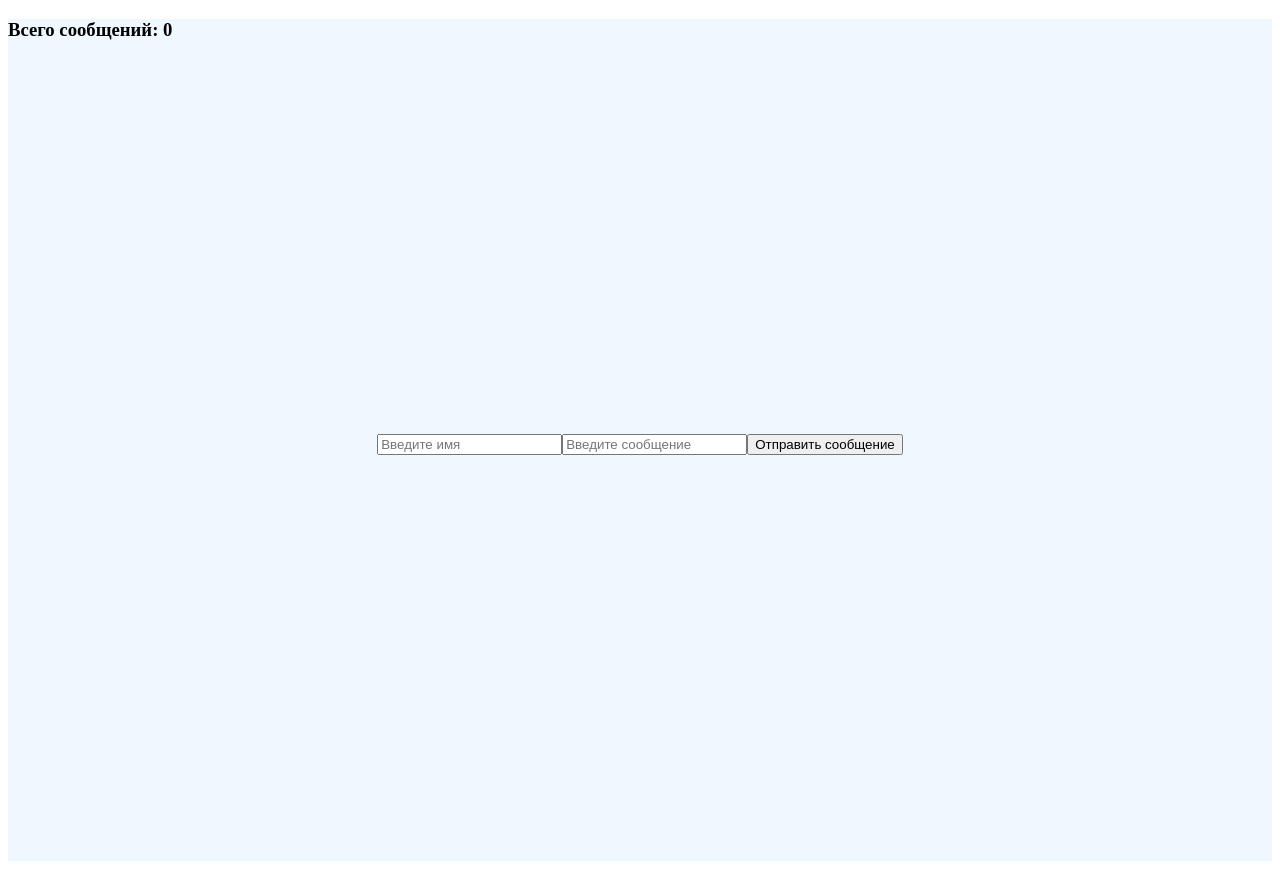
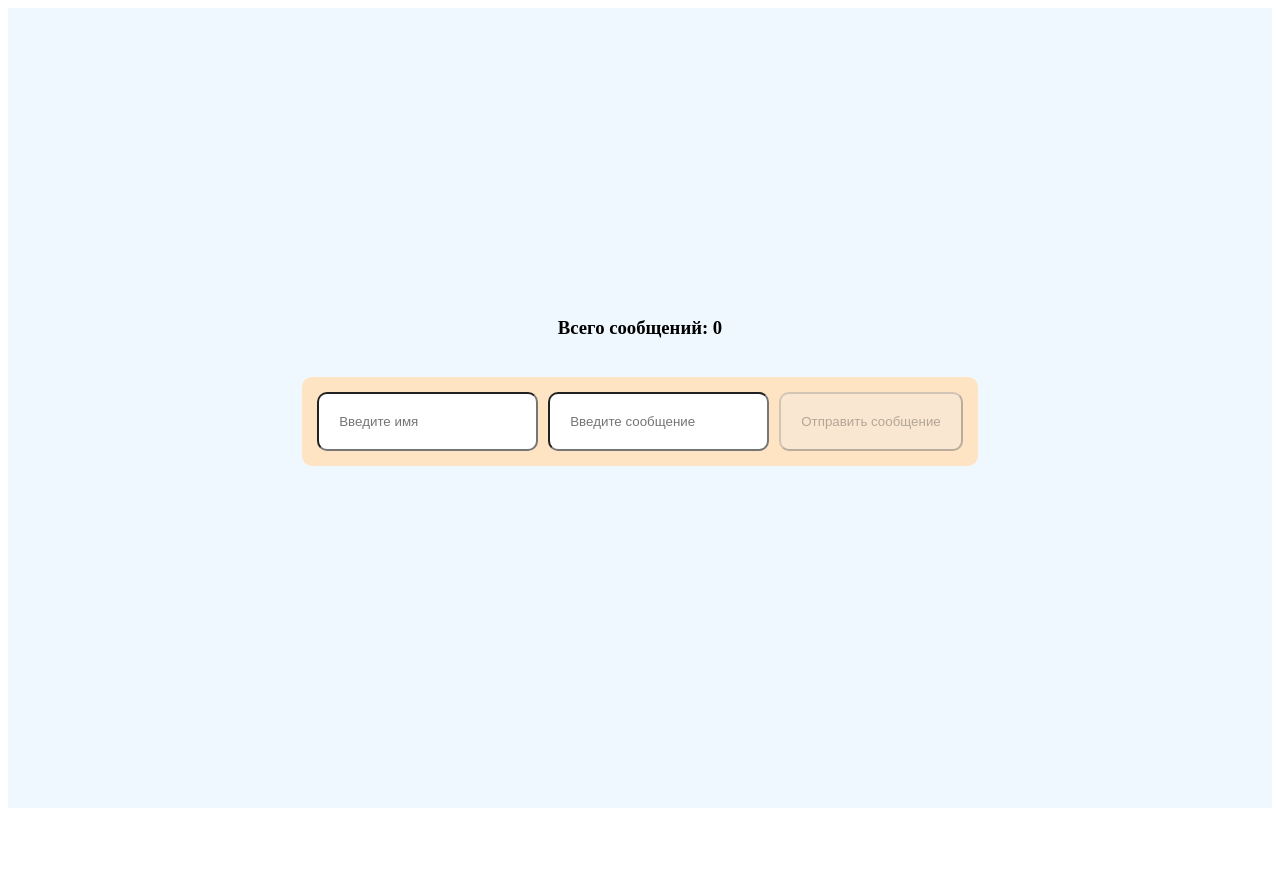
Before and after one commit to DoneAlejandro/React-lessons, a React app: page / in a window 1280 px wide. After the commit the page ends 816 px from the top, so only its background shows below. Built offline with nearby package versions, Linux system fonts and the light colour scheme.

Commit message:
нужно исправить добавление пустого массива в сообщения

```diff
--- a/src/App.jsx
+++ b/src/App.jsx
@@ -1,6 +1,5 @@
 import "./App.css";
 import { Message } from "./Components/Message/Message";
-
 
 export function App() {
   return (
--- a/src/Components/FormMessage/FormMessage.jsx
+++ b/src/Components/FormMessage/FormMessage.jsx
@@ -1,42 +1,43 @@
 import React from "react";
-import { MessagesList } from "../MessagesList/MessagesList";
+import { useState } from "react";
 import style from "./FormMessage.module.css";
 
 // Функциональный компонент
 
-export const FormMessage = ({
-  addMessage,
-  messages,
-  author,
-  text,
-  onChangeHandlerAuthorValue,
-  onChangeHandlerTextValue,
-}) => {
-//   debugger;
+export const FormMessage = ({ addMessage }) => {
+  const [author, setAuthor] = useState("");
+  const [text, setText] = useState("");
+
+  const handlerSubmit = (ev) => {
+    ev.preventDefault();
+    let messageItem = { author: author, message: text };
+    addMessage(messageItem);
+    setAuthor("");
+    setText("");
+  };
   return (
-    <div className={style.wrapper}>
-      <form className={style.formMessage}>
+    <div>
+      <form className={style.formMessage} onSubmit={handlerSubmit}>
         <input
           className={style.input}
-          value={author.author}
+          value={author}
           placeholder="Введите имя"
-          onChange={onChangeHandlerAuthorValue}
+          onChange={(e) => setAuthor(e.target.value)}
         />
         <input
           className={style.input}
-          value={text.text}
+          value={text}
           placeholder="Введите сообщение"
-          onChange={onChangeHandlerTextValue}
+          onChange={(e) => setText(e.target.value)}
         />
         <button
           className={style.btn}
           onClick={addMessage}
-          //   disabled={!author.author || !text.text}
+          disabled={!author || !text}
         >
           Отправить сообщение
         </button>
       </form>
-      <MessagesList messages={messages} />
     </div>
   );
 };
--- a/src/Components/FormMessage/FormMessage.module.css
+++ b/src/Components/FormMessage/FormMessage.module.css
@@ -1,9 +1,21 @@
-.wrapper {
-	min-width: 100vh;
-	min-height: 100vh;
-	background-color: aliceblue;
-	display: flex;
-	flex-direction: column;
-	align-items: center;
-	justify-content: center;
+.formMessage {
+	margin-bottom: 20px;
+	background-color: bisque;
+	padding: 15px;
+	border-radius: 10px;
 }
+
+.input {
+	padding: 20px;
+	border-radius: 10px;
+	margin-right: 10px;
+}
+
+.btn {
+	padding: 20px;
+	border-radius: 10px;
+
+}
+.btn:active {
+	background-color: green;
+}
--- a/src/Components/Message/Message.jsx
+++ b/src/Components/Message/Message.jsx
@@ -1,54 +1,34 @@
 import React from "react";
 import { useState, useEffect } from "react";
 import style from "./Message.module.css";
-// import { MessagesList } from "../MessagesList/MessagesList";
+import { MessagesList } from "../MessagesList/MessagesList";
 import { FormMessage } from "../FormMessage/FormMessage";
 
 // Функциональный компонент
 
 export const Message = () => {
   const [countMessage, setCountMessage] = useState(0);
-  const [author, setAuthor] = useState("");
-  const [text, setText] = useState("");
   const [messages, setMessages] = useState([]);
-
-  const addMessage = () => {
-    let messageItem = { author: author, message: text };
-    setMessages([...messages, messageItem]);
+  const addMessage = (newMessage) => {
+    setMessages([...messages, newMessage]);
     setCountMessage(countMessage + 1);
-    setAuthor("");
-    setText("");
   };
-//   useEffect(() => {
-//     const timeout = setTimeout(() => {
-//       if (messages.length > 0) {
-//         alert("Сообщение доставлено!");
-//       }
-//     }, 1500);
-//     return () => clearInterval(timeout);
-//   }, [messages]);
-
-  const onChangeHandlerAuthorValue = (e) => {
-    setAuthor(e.target.value);
-  };
-  const onChangeHandlerTextValue = (e) => {
-    setText(e.target.value);
-  };
+  useEffect(() => {
+    const timeout = setTimeout(() => {
+      if (messages.length > 0) {
+        alert("Сообщение доставлено!");
+      }
+    }, 1500);
+    return () => clearInterval(timeout);
+  }, [messages]);
 
   return (
-    <>
+    <div className={style.wrapper}>
       <div className={style.title}>
         <h3>Всего сообщений: {countMessage}</h3>
       </div>
-      <FormMessage
-        addMessage={addMessage}
-        messages={messages}
-        author={author}
-        text={text}
-        onChangeHandlerAuthorValue={onChangeHandlerAuthorValue}
-        onChangeHandlerTextValue={onChangeHandlerTextValue}
-      />
-      {/* <MessagesList messages={messages} /> */}
-    </>
+      <FormMessage addMessage={addMessage} />
+      <MessagesList messages={messages} />
+    </div>
   );
 };
--- a/src/Components/Message/Message.module.css
+++ b/src/Components/Message/Message.module.css
@@ -1,25 +1,12 @@
+.wrapper {
+	min-width: 100vh;
+	min-height: 100vh;
+	background-color: aliceblue;
+	display: flex;
+	flex-direction: column;
+	align-items: center;
+	justify-content: center;
+}
 .title {
 	margin-bottom: 20px;
 }
-
-.formMessage {
-	margin-bottom: 20px;
-	background-color: bisque;
-	padding: 15px;
-	border-radius: 10px;
-}
-
-.input {
-	padding: 20px;
-	border-radius: 10px;
-	margin-right: 10px;
-}
-
-.btn {
-	padding: 20px;
-	border-radius: 10px;
-
-}
-.btn:active {
-	background-color: green;
-}
```
Also changed, not shown: 2 other files (tests, documents, lock files or other folders).
